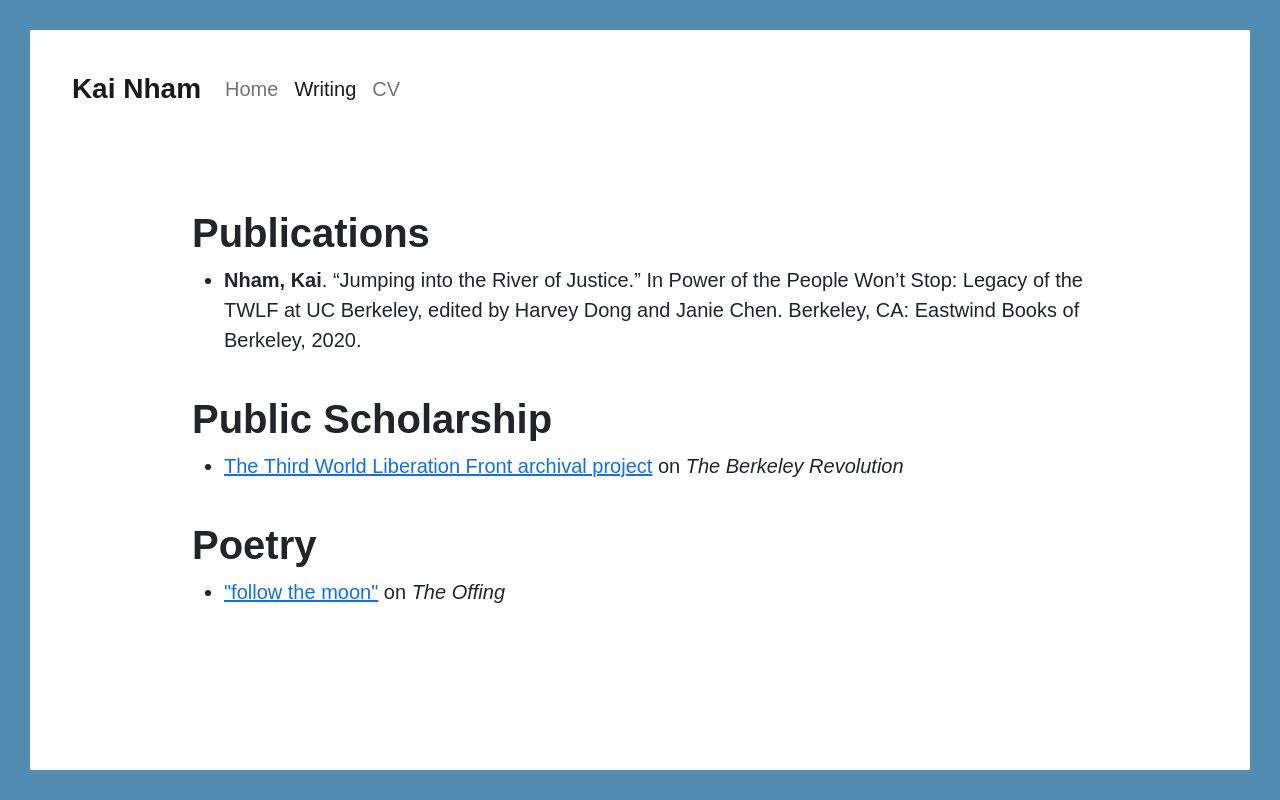
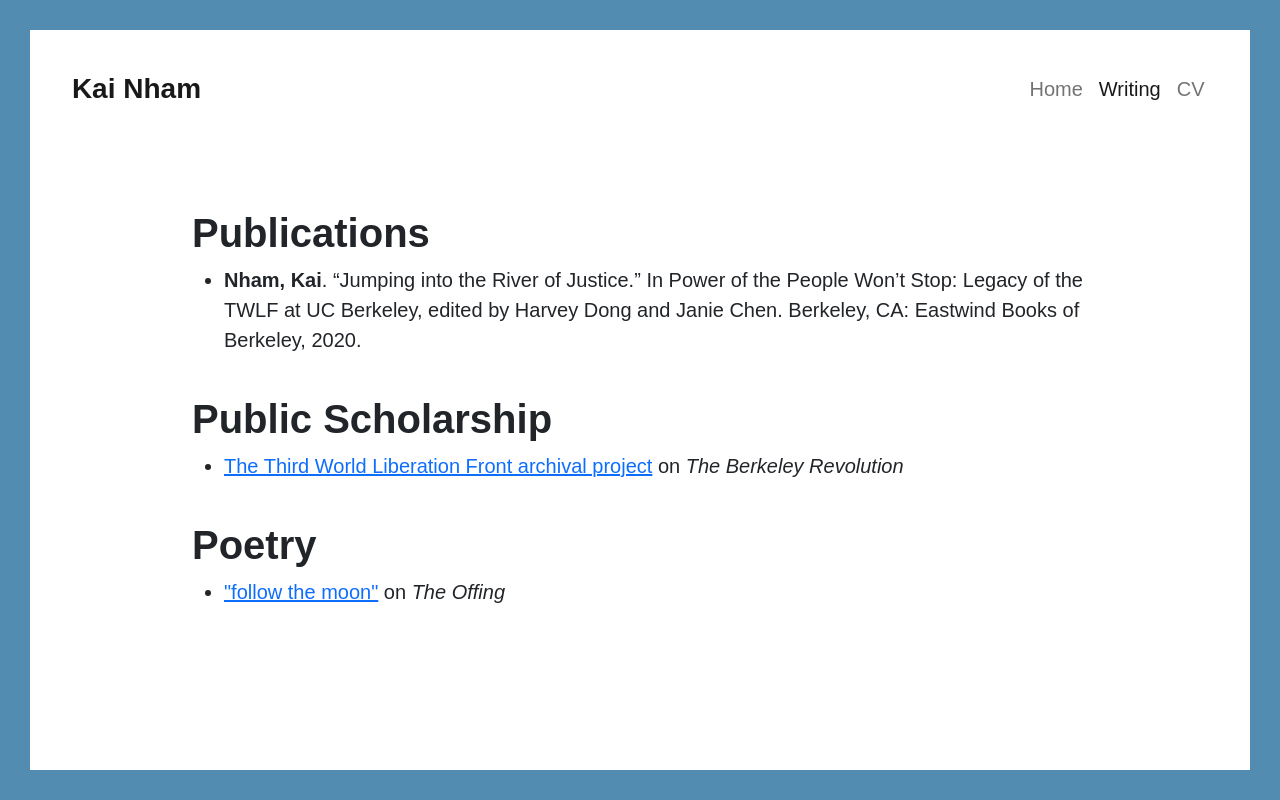
Before and after one commit to kai-nham/kai-nham.github.io, a plain HTML site: page writing.html in a window 1280 px wide. Drawn offline with nearby package versions, Linux system fonts and the light colour scheme; a web font is replaced by a local one.

Commit message:
Trying again pt 2.

```diff
--- a/writing.html
+++ b/writing.html
@@ -14,11 +14,11 @@
     <nav class="navbar navbar-expand-lg navbar-light bg-white">
       <div class="container-fluid">
         <a class="navbar-brand" href="index.html">Kai Nham</a>
-        <button class="navbar-toggler" type="button" data-bs-toggle="collapse" data-bs-target="#navbarNavDropdown" aria-controls="navbarNavDropdown" aria-expanded="false" aria-label="Toggle navigation">
+        <button class="navbar-toggler" type="button" data-bs-toggle="collapse" data-bs-target="#navbarNav" aria-controls="navbarNav" aria-expanded="false" aria-label="Toggle navigation">
           <span class="navbar-toggler-icon"></span>
         </button>
-        <div class="collapse navbar-collapse" id="navbarNavAltMarkup">
-          <ul class="navbar-nav">
+        <div class="collapse navbar-collapse" id="navbarNav">
+          <ul class="navbar-nav ms-auto">
             <li class="nav-item"><a class="nav-link" href="index.html">Home</a></li>
             <li class="nav-item"><a class="nav-link active" aria-current="page" href="writing.html">Writing</a></li>
             <li class="nav-item"><a class="nav-link" href="Kai Nham – CV.pdf">CV</a></li>
```
Also changed, not shown: index.html (+3 -3 lines).
